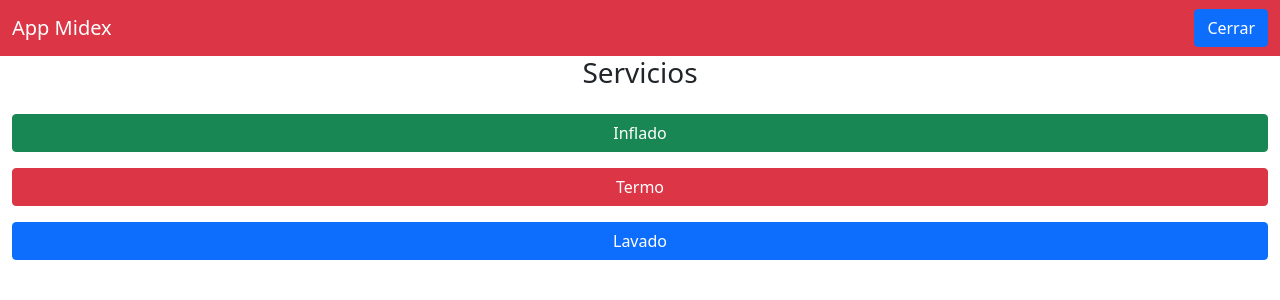
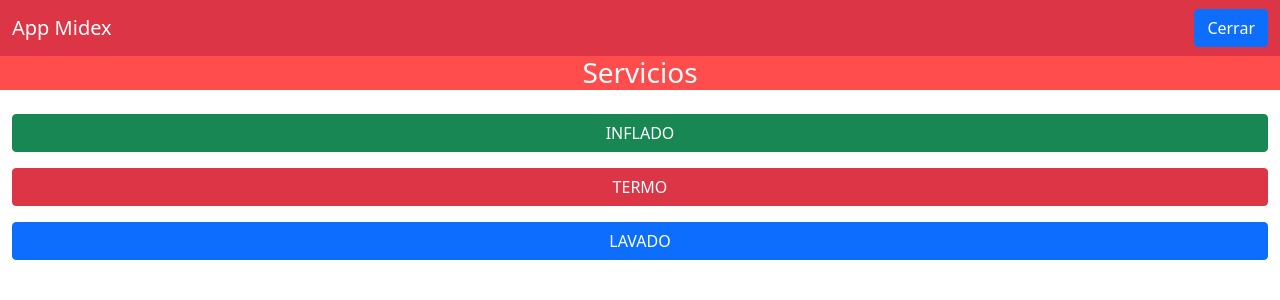
Before and after one commit to JuanPedroSosa/React-Test, a React (Create React App) app: page /app-midex in a window 1280 px wide. Shown: the top 300 px of the page. Built offline with nearby package versions, Linux system fonts and the light colour scheme.

Commit message:
subir app netlify

```diff
--- /dev/null
+++ b/src/Acciones/Acciones.js
@@ -0,0 +1,26 @@
+import React from "react";
+import Countdown, {zeroPad} from 'react-countdown';
+import { Link } from "react-router-dom";
+
+const Completionist = () => <Link to="/app-midex" className="btn btn-primary text-white">Inicio</Link>;
+// Renderer callback with condition
+const renderer = ({ hours, minutes, seconds, completed }) => {
+  if (completed) {
+    // Render a completed state
+    return <div className="row"><Completionist /></div>;
+  } else {
+    // Render a countdown
+    return <div className="row"><h1 style={{"font-size": "100px"}}>{zeroPad(minutes)}:{zeroPad(seconds)}</h1></div>;
+  }
+};
+
+export const Acciones = props => (
+	<div className="container d-block justify-content-center align-items-center h-100">
+		<div className="row">
+		<button className="btn btn-primary text-uppercase font-weight-bold text-white">Inflar</button>
+		</div>
+		<div className="row">
+		<Countdown date={Date.now() + 5000} renderer={renderer}/>
+		</div>
+	</div>
+);
--- a/src/App.js
+++ b/src/App.js
@@ -9,6 +9,7 @@ import {ServiceList} from "./Home/ServiceList";
 import {TireInflator} from "./TireInflator/TireInflator";
 import {Thermos} from "./Thermos/Thermos";
 import QrContainer from "./ReaderQR/ReaderQR";
+import {Acciones} from "./Acciones/Acciones";
 import PageError from './PageError/PageError';
 import useToken from './useToken';
 
@@ -25,9 +26,9 @@ function App() {
 	}
 
 	console.log("verifico: " + token);
-  //if(!token) {
-  //  return <LoginForm setToken={setToken} onAddUsers={handleAddUsers}/>
-	//}
+  // if(!token) {
+  //   return <LoginForm setToken={setToken} onAddUsers={handleAddUsers}/>
+	// }
 	console.log("listo" + token);
 // <LoginForm onAddUsers={handleAddUsers}/>
 // <MainBanner userName={username} keys={token}/>
@@ -38,7 +39,7 @@ function App() {
 			<Redirect
       	from="/"
         to="/app-midex" />
-			<Switch>
+	  		<Switch>
 			<Route
         path="/app-midex"
         component={ServiceList} />
@@ -51,6 +52,9 @@ function App() {
 			<Route
         path="/qr"
         component={QrContainer} />
+			<Route
+        path="/acciones"
+        component={Acciones} />
       <Route component={PageError} />
 			</Switch>
 
--- a/src/Home/ServiceList.js
+++ b/src/Home/ServiceList.js
@@ -2,12 +2,14 @@ import React from "react";
 import { Link } from "react-router-dom";
 
 export const ServiceList = props => (
+<>
+<h3 style={{"background": "#ff4d4d", width: "100%"}} className="font-weight-bold text-white">Servicios</h3>
 <div className="container-fluid">
-	<h3>Servicios</h3>
 	<ul className="list-group">
-		<Link to="/inflado" className="btn btn-success text-white my-3">Inflado</Link>
-		<Link to="/termo" className="btn btn-danger text-white mb-3">Termo</Link>
-	  <Link to="/termo" className="btn btn-primary text-white mb-3">Lavado</Link>
+		<Link to="/inflado" className="btn btn-success text-white text-uppercase font-weight-bold my-3">Inflado</Link>
+		<Link to="/termo" className="btn btn-danger text-white text-uppercase font-weight-bold mb-3">Termo</Link>
+	  <Link to="/termo" className="btn btn-primary text-white text-uppercase font-weight-bold mb-3">Lavado</Link>
 	</ul>
 </div>
+</>
 );
--- a/src/ReaderQR/ReaderQR.js
+++ b/src/ReaderQR/ReaderQR.js
@@ -1,12 +1,15 @@
 import React, { Component } from "react";
+import { Redirect, Link } from "react-router-dom";
 import QrReader from "react-qr-scanner";
+import { Acciones } from "../Acciones/Acciones";
 // import "./qr.css";
+const MESSAGE_DEFAULT = "no hay resultados";
 
 class QrContainer extends Component {
 	constructor(props) {
 		super(props);
 		this.state = {
-			result: "ok"
+			result: MESSAGE_DEFAULT
 		}
 		this.handleScan = this.handleScan.bind(this);
 	}
@@ -16,11 +19,6 @@ class QrContainer extends Component {
 		if (result != null)
 			this.setState({result: result.text});
 		//this.setState((result != null) ? result.text : "");
-
-
-		//this.setState({
-		//	result:  (!result) ? result.text: ""
-		//})
 	}
 
 	handleError(error) {
@@ -52,19 +50,19 @@ class QrContainer extends Component {
 		// className="qr-image-wrapper"
 	return (
 		<React.Fragment>
+			{this.state.result == MESSAGE_DEFAULT &&
 			<div style={camStyle}>
 				<QrReader
 				delay={100}
 				style={previweStyle}
 				onError={this.handleError}
 				onScan={this.handleScan}
-				showViewFinder={false}
-
 				/>
-			</div>
-			<p style={textStyle}>
+				<p style={textStyle}>
 				{this.state.result}
 			</p>
+			</div>}
+			{this.state.result != MESSAGE_DEFAULT && <Acciones/>}
 		</React.Fragment>
 	)
 	}
--- a/src/components/Navbar.js
+++ b/src/components/Navbar.js
@@ -3,6 +3,8 @@ import { Redirect, Link } from "react-router-dom";
 import { useHistory } from "react-router-dom";
 // <a className="navbar-brand text-white" href="#">App Midex</a>
 // <Link to="/" className="btn btn-primary text-white">Cerrar</Link>
+// onClick={history.goBack}
+// <Link to={history.goBack} className="btn btn-primary text-white">Cerrar</Link>
 export const Navbar = props => {
 	let history = useHistory();
 
@@ -12,8 +14,7 @@ return(
     <a className="navbar-brand text-white">App Midex</a>
 
       <form className="d-flex">
-			<button onClick={history.goBack} className="btn btn-primary text-white">Cerrar</button>
-
+				<Link to="/" className="btn btn-primary text-white">Cerrar</Link>
       </form>
 
   </div>
```
Also changed, not shown: package.json (+5 -4 lines), 1 other file (tests, documents, lock files or other folders).
